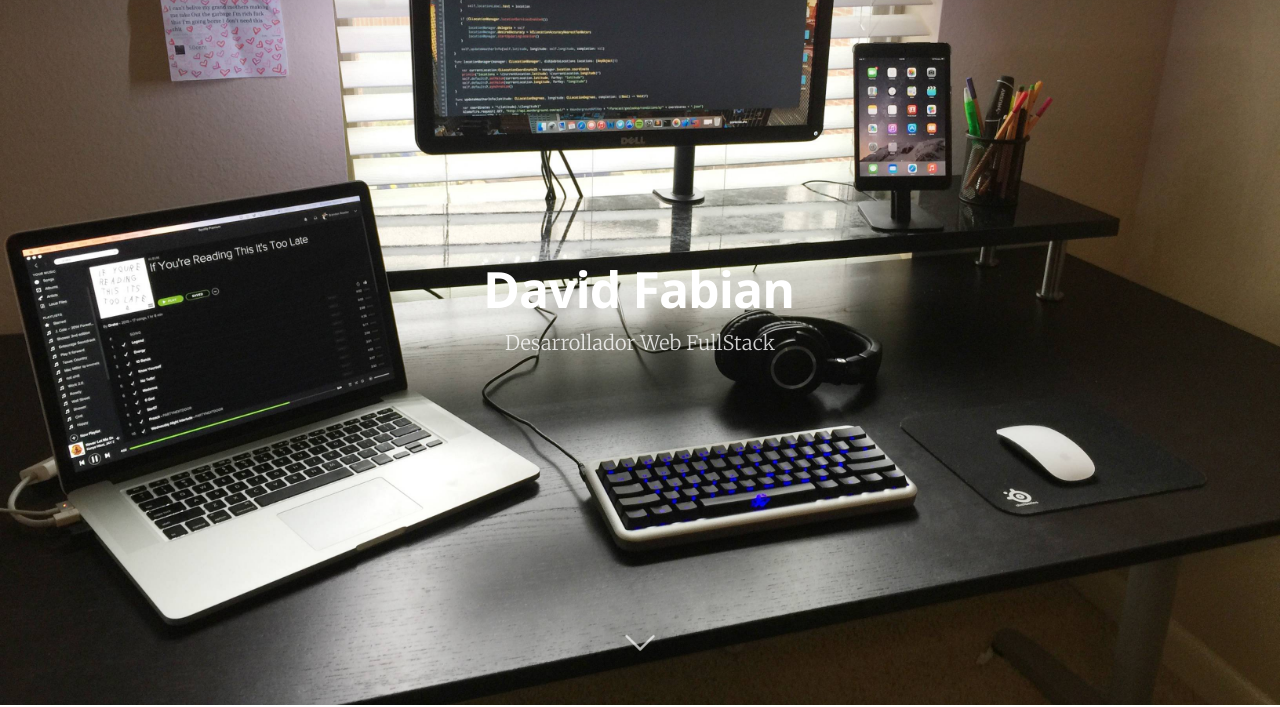
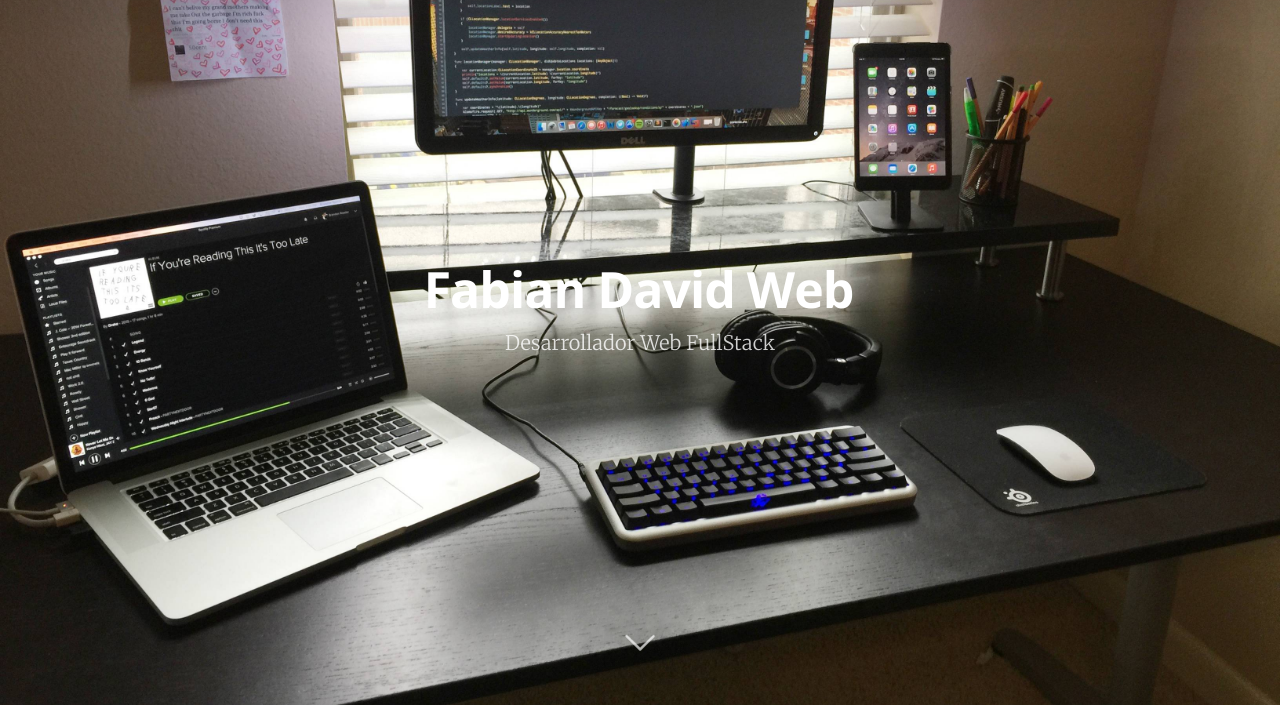
Before and after one commit to davidfabianok/Paginia-Web-Portafolio-Personal, a plain HTML site: page index.html in a window 1280 px wide. Shown: the part 95-802 px from the top of the page. Drawn offline with nearby package versions, Linux system fonts and the light colour scheme.

Commit message:
Ccambio de titulo - fabian david web

```diff
--- a/index.html
+++ b/index.html
@@ -75,7 +75,7 @@
             </nav>
             <div class="vertical">
                 <div class="main-header-content inner">
-                    <h1 class="page-title">David Fabian</h1>
+                    <h1 class="page-title">Fabian David Web</h1>
                     <h2 class="page-description">Desarrollador Web FullStack</h2>
                 </div>
             </div>
```
